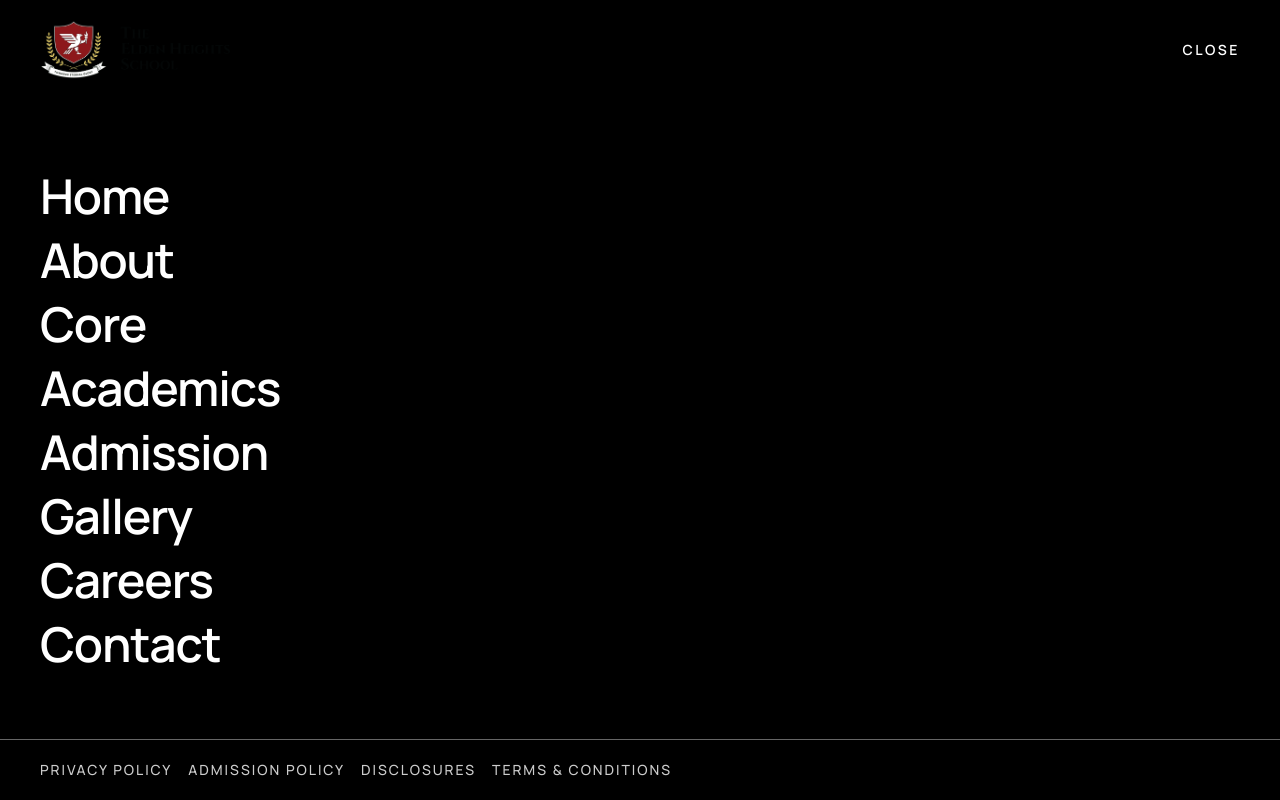
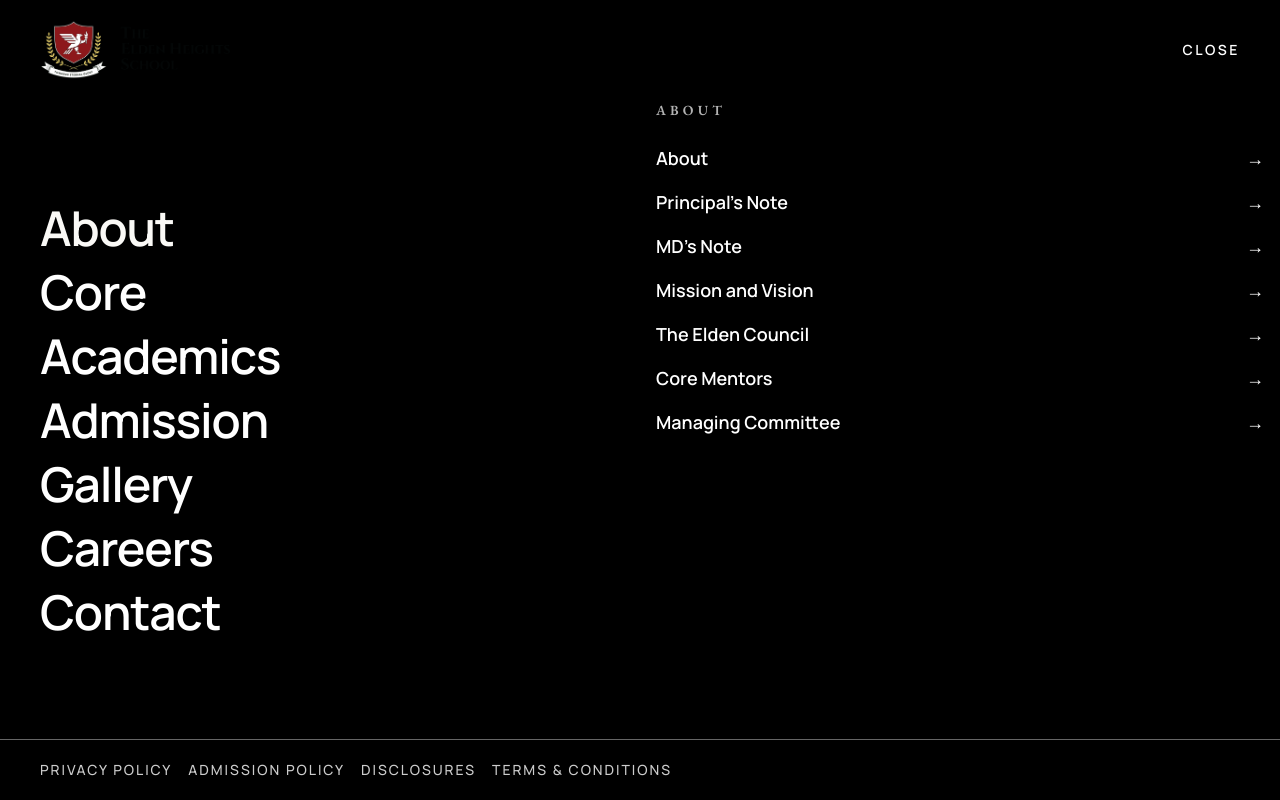
Before and after one commit to imagicity-stack/Mount-Litera-Website, a Next.js app: page /core in a window 1280 px wide. Both pictures are taken after a click on the button "MENU". Shown: the top 800 px of the page. Built offline with nearby package versions, Linux system fonts and the light colour scheme.

Commit message:
Align slider submenu panel

```diff
--- a/components/Navbar.js
+++ b/components/Navbar.js
@@ -4,10 +4,39 @@ import { useEffect, useRef, useState } from 'react';
 import Image from 'next/image';
 
 const navItems = [
-  { label: 'Home', href: '/' },
+  {
+    label: 'About',
+    href: '/about',
+    subItems: [
       { label: 'About', href: '/about' },
+      { label: "Principal's Note", href: '/about#principal-note' },
+      { label: "MD's Note", href: '/about#md-note' },
+      { label: 'Mission and Vision', href: '/about#mission-vision' },
+      { label: 'The Elden Council', href: '/the-elden-council' },
+      { label: 'Core Mentors', href: '/core-mentors' },
+      { label: 'Managing Committee', href: '/managing-committee' }
+    ]
+  },
+  {
+    label: 'Core',
+    href: '/core',
+    subItems: [
       { label: 'Core', href: '/core' },
+      { label: 'Awards And Recognition', href: '/awards-and-recognition' },
+      { label: 'BEYOND Academics', href: '/beyond-academics' },
+      { label: 'Accreditation', href: '/core#accreditation' }
+    ]
+  },
+  {
+    label: 'Academics',
+    href: '/academics',
+    subItems: [
       { label: 'Academics', href: '/academics' },
+      { label: 'Learning journey', href: '/academics#learning-journey' },
+      { label: 'Teaching, support', href: '/academics#teaching-support' },
+      { label: 'Beyond textbooks', href: '/academics#beyond-textbooks' }
+    ]
+  },
   { label: 'Admission', href: '/admission' },
   { label: 'Gallery', href: '/gallery' },
   { label: 'Careers', href: '/careers' },
@@ -24,6 +53,9 @@ const quickLinks = [
 export default function Navbar() {
   const [scrolled, setScrolled] = useState(false);
   const [menuOpen, setMenuOpen] = useState(false);
+  const defaultMenu = navItems.find((item) => item.subItems)?.label ?? '';
+  const [activeMenu, setActiveMenu] = useState(defaultMenu);
+  const [mobileOpenMenu, setMobileOpenMenu] = useState(defaultMenu);
   const previousOverflow = useRef({ html: '', body: '' });
   const router = useRouter();
 
@@ -44,6 +76,13 @@ export default function Navbar() {
       router.events.off('routeChangeComplete', handleRoute);
     };
   }, [router]);
+
+  useEffect(() => {
+    if (menuOpen && defaultMenu) {
+      setActiveMenu((current) => current || defaultMenu);
+      setMobileOpenMenu((current) => current || defaultMenu);
+    }
+  }, [menuOpen, defaultMenu]);
 
   useEffect(() => {
     const body = document.body;
@@ -80,7 +119,7 @@ export default function Navbar() {
         className={`sticky top-0 z-50 w-full transition-all duration-500 ${headerState} border-b border-black/15`}
       >
         <div className="mx-auto flex w-full max-w-full items-center justify-between px-5 py-4 md:px-8 lg:px-10">
-          <div className="flex items-center">
+          <Link href="/" aria-label="Go to home page" className="flex items-center">
             <Image
               src="/website/header.png"
               alt="The Elden Heights School logo"
@@ -89,7 +128,7 @@ export default function Navbar() {
               className="h-[60px] w-auto md:h-[70px] lg:h-[80px]"
               priority
             />
-          </div>
+          </Link>
           <button
             type="button"
             aria-label={menuOpen ? 'Close menu' : 'Open menu'}
@@ -116,6 +155,7 @@ export default function Navbar() {
       >
         <div className="flex h-full flex-col">
           <div className="flex items-center justify-between px-6 py-5 md:px-10">
+            <Link href="/" aria-label="Go to home page" className="flex items-center">
               <Image
                 src="/website/header.png"
                 alt="The Elden Heights School logo"
@@ -124,6 +164,7 @@ export default function Navbar() {
                 className="h-[50px] w-auto md:h-[60px]"
                 priority
               />
+            </Link>
             <button
               type="button"
               aria-label="Close menu"
@@ -135,8 +176,29 @@ export default function Navbar() {
           </div>
 
           <div className="flex flex-1 flex-col overflow-hidden md:flex-row">
-            <div className="flex w-full flex-col justify-center space-y-4 px-6 pb-12 md:w-1/2 md:px-10 md:pb-0">
-              {navItems.map((item, idx) => (
+            <div className="flex w-full flex-col justify-center px-6 pb-8 md:w-1/2 md:px-10 md:pb-0">
+              <div className="hidden flex-col space-y-4 md:flex">
+                {navItems.map((item, idx) => {
+                  const isActive = activeMenu === item.label;
+                  const hasSubItems = Boolean(item.subItems?.length);
+
+                  if (hasSubItems) {
+                    return (
+                      <button
+                        key={item.label}
+                        type="button"
+                        onClick={() => setActiveMenu(item.label)}
+                        className={`text-left text-3xl font-semibold leading-tight tracking-tight transition duration-500 md:text-5xl ${
+                          isActive ? 'text-parchment' : 'text-gold'
+                        } ${menuOpen ? 'translate-y-0 opacity-100' : 'translate-y-8 opacity-0'}`}
+                        style={{ transitionDelay: `${idx * 80}ms` }}
+                      >
+                        {item.label}
+                      </button>
+                    );
+                  }
+
+                  return (
                     <Link
                       key={item.href}
                       href={item.href}
@@ -147,9 +209,85 @@ export default function Navbar() {
                     >
                       {item.label}
                     </Link>
+                  );
+                })}
+              </div>
+              <div className="space-y-3 md:hidden">
+                {navItems.map((item) => {
+                  const hasSubItems = Boolean(item.subItems?.length);
+
+                  if (!hasSubItems) {
+                    return (
+                      <Link
+                        key={`${item.label}-mobile-link`}
+                        href={item.href}
+                        className="flex items-center justify-between text-sm font-semibold uppercase tracking-[0.18em] text-gold transition hover:text-parchment"
+                      >
+                        {item.label}
+                        <span aria-hidden="true">→</span>
+                      </Link>
+                    );
+                  }
+
+                  const isOpen = mobileOpenMenu === item.label;
+                  return (
+                    <div key={`${item.label}-mobile`} className="space-y-2">
+                      <button
+                        type="button"
+                        onClick={() => setMobileOpenMenu(isOpen ? '' : item.label)}
+                        className="flex w-full items-center justify-between text-sm font-semibold uppercase tracking-[0.18em] text-gold transition hover:text-parchment"
+                      >
+                        {item.label}
+                        <span
+                          className={`transition-transform duration-300 ${isOpen ? 'rotate-180' : ''}`}
+                          aria-hidden="true"
+                        >
+                          ▾
+                        </span>
+                      </button>
+                      {isOpen && (
+                        <div className="space-y-2 pl-4">
+                          {item.subItems.map((subItem) => (
+                            <Link
+                              key={subItem.href}
+                              href={subItem.href}
+                              className="block text-sm text-gold/80 transition hover:text-parchment"
+                            >
+                              {subItem.label}
+                            </Link>
                           ))}
                         </div>
-            <div className="hidden flex-1 md:block" />
+                      )}
+                    </div>
+                  );
+                })}
+              </div>
+            </div>
+            <div className="hidden w-full md:block md:w-1/2 md:px-4">
+              {navItems
+                .find((item) => item.label === activeMenu)
+                ?.subItems && (
+                <div className="space-y-6">
+                  <h3 className="text-sm font-semibold uppercase tracking-[0.3em] text-gold/70">
+                    {activeMenu}
+                  </h3>
+                  <div className="space-y-4 text-gold">
+                    {navItems
+                      .find((item) => item.label === activeMenu)
+                      ?.subItems.map((subItem) => (
+                        <Link
+                          key={subItem.href}
+                          href={subItem.href}
+                          className="flex items-center justify-between text-lg font-semibold transition hover:text-parchment"
+                        >
+                          {subItem.label}
+                          <span aria-hidden="true">→</span>
+                        </Link>
+                      ))}
+                  </div>
+                </div>
+              )}
+            </div>
           </div>
 
           <div className="border-t border-gold/40 px-6 py-5 md:px-10">
--- a/pages/about.js
+++ b/pages/about.js
@@ -75,7 +75,7 @@ export default function AboutPage() {
             <div className="max-w-5xl mx-auto px-6 space-y-12">
               <div className="grid gap-12 lg:grid-cols-[1fr_320px] items-start">
                 <div className="space-y-6">
-                  <h2 className="text-3xl font-semibold text-black">Note from the Principal</h2>
+                  <h2 id="principal-note" className="text-3xl font-semibold text-black">Note from the Principal</h2>
                     <p>
                       At The Elden Heights, our vision is straightforward. Every child who walks into this campus should discover who they are and what they can become. We focus on strong academics, clear values and a learning environment that pushes students to think, question and grow with confidence.
                     </p>
@@ -108,7 +108,7 @@ export default function AboutPage() {
               </div>
               <div className="grid gap-12 lg:grid-cols-[minmax(0,1fr)_320px] items-start">
                 <div className="space-y-6">
-                  <h2 className="text-3xl font-semibold text-black">Note from the MD </h2>
+                  <h2 id="md-note" className="text-3xl font-semibold text-black">Note from the MD </h2>
                     <p>
                       The Elden Heights was built with one clear intention. To create a school that doesn’t just teach students, but shapes their entire life trajectory. We are not here to copy the standard school model. We are here to raise the benchmark for what education should feel like in our city and beyond.
                     </p>
@@ -146,7 +146,7 @@ export default function AboutPage() {
           <section className="py-16 bg-[#f3ede7]">
             <div className="max-w-5xl mx-auto px-6 space-y-8">
               <div className="text-center space-y-3">
-                <h2 className="text-3xl font-semibold text-black">Mission and Vision Statement</h2>
+                <h2 id="mission-vision" className="text-3xl font-semibold text-black">Mission and Vision Statement</h2>
                 <p className="max-w-3xl mx-auto text-gray-700">
                   Discover the legacy behind The Elden Heights School. Expand the panel below to explore how our emblem, ethos, and four-stage philosophy guide every learner toward eternal glory.
                 </p>
--- a/pages/academics.js
+++ b/pages/academics.js
@@ -156,7 +156,7 @@ export default function AcademicsPage() {
             </div>
           </section>
 
-          <section className="py-20 bg-[#F8F5F3]">
+          <section id="learning-journey" className="py-20 bg-[#F8F5F3]">
             <div className="max-w-6xl mx-auto px-6 space-y-12">
               <div className="max-w-3xl space-y-3">
                 <h2 className="text-2xl md:text-3xl font-semibold text-black">The Elden Heights learning journey</h2>
@@ -200,7 +200,7 @@ export default function AcademicsPage() {
             </div>
           </section>
 
-          <section className="py-20 bg-[#101727] text-white">
+          <section id="teaching-support" className="py-20 bg-[#101727] text-white">
             <div className="max-w-6xl mx-auto px-6 space-y-10">
               <div className="max-w-3xl space-y-3">
                 <h2 className="text-2xl md:text-3xl font-semibold">Teaching, support, and progress that stay in sync</h2>
@@ -243,7 +243,7 @@ export default function AcademicsPage() {
             </div>
           </section>
 
-          <section className="py-20 bg-white">
+          <section id="beyond-textbooks" className="py-20 bg-white">
             <div className="max-w-6xl mx-auto px-6 grid gap-10 lg:grid-cols-[minmax(0,0.9fr)_minmax(0,1.1fr)] lg:items-center">
               <div className="space-y-6">
                 <h2 className="text-2xl md:text-3xl font-semibold text-black">Beyond textbooks</h2>
--- a/pages/core.js
+++ b/pages/core.js
@@ -142,7 +142,7 @@ export default function CorePage() {
             </div>
           </section>
 
-          <section className="py-16 md:py-20 bg-ivory">
+          <section id="accreditation" className="py-16 md:py-20 bg-ivory">
             <div className="max-w-6xl mx-auto px-6 space-y-6">
               <div className="flex flex-col md:flex-row md:items-center md:justify-between gap-4">
                 <div>
```
Lines whose indentation alone changed are shown as unchanged.
